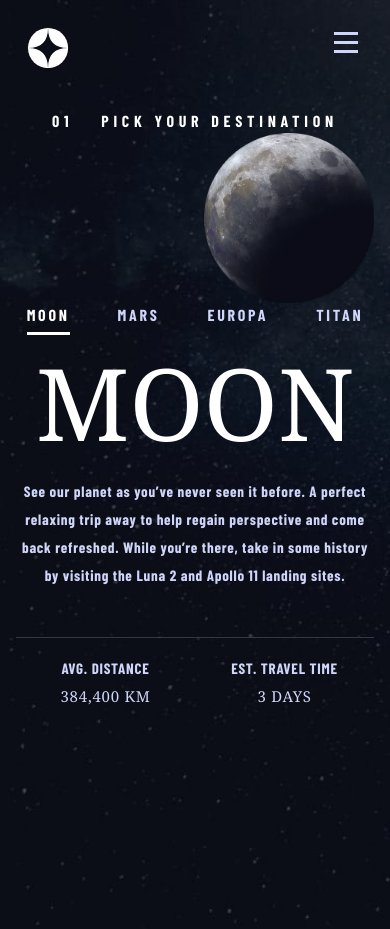
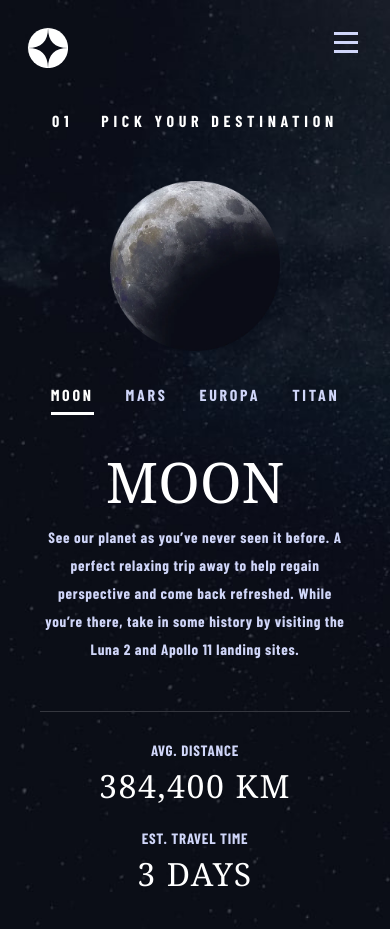
Before and after one commit to puyanwei/space-tourism, a Next.js app: page /destination in a window 390 px wide. Built offline with nearby package versions, Linux system fonts and the light colour scheme; a web font is replaced by a local one.

Commit message:
Destination page responsive adjustments

```diff
--- a/src/components/1-atoms/BackgroundImage/index.tsx
+++ b/src/components/1-atoms/BackgroundImage/index.tsx
@@ -10,7 +10,7 @@ export function BackgroundImage({ url }: BackgroundImageProps) {
     <Image
       className="fixed pointer-events-none -z-10"
       src={url}
-      alt="background image of earth from space"
+      alt="background image of space"
       fill
     />
   )
--- a/src/components/2-molecules/PlanetStatistics/index.tsx
+++ b/src/components/2-molecules/PlanetStatistics/index.tsx
@@ -8,13 +8,16 @@ interface PlanetStatisticsProps extends Component {
 
 export function PlanetStatistics({ distance, travelTime }: PlanetStatisticsProps) {
   return (
-    <div className="uppercase border-t-[1px] border-space-dark-gray grid grid-cols-2  py-4">
-      <Text className="lg:text-sm">Avg. Distance</Text>
-      <Text className="lg:text-sm">Est. Travel Time</Text>
-      <Text className="lg:text-[28px]" theme="serif">
+    <div className="flex flex-col md:grid md:grid-cols-2 uppercase border-t-[1px] border-space-dark-gray py-4 md:gap-2">
+      <Text className="order-1 md:order-none lg:text-sm py-2 md:py-0 ">Avg. Distance</Text>
+      <Text className="order-3 md:order-none lg:text-sm py-2 md:py-0 ">Est. Travel Time</Text>
+      <Text
+        className="order-2 md:order-none text-[32px] md:text-[28px] pb-4 md:py-0 text-white"
+        theme="serif"
+      >
         {distance}
       </Text>
-      <Text className="lg:text-[28px]" theme="serif">
+      <Text className="order-4 md:order-none text-[32px] md:text-[28px] text-white" theme="serif">
         {travelTime}
       </Text>
     </div>
--- a/src/components/3-compositions/NavBar/NavBarMobile.tsx
+++ b/src/components/3-compositions/NavBar/NavBarMobile.tsx
@@ -20,8 +20,10 @@ export function NavBarMobile({ data, currentPath, className = "" }: NavBarProps)
     ? `translate-x-0 from opacity-0 to opacity-100`
     : `translate-x-full from opacity-100 to opacity-0`
 
+  const pointerEventStatus = isMenuOpen ? `pointer-events-auto` : `pointer-events-none`
+
   return (
-    <>
+    <div className="sticky top-0 left-0">
       <span className="flex justify-end">
         {isMenuOpen ? (
           <Button className="z-10 pl-0 m-8" onClick={handleXClick} variant="unset">
@@ -33,7 +35,7 @@ export function NavBarMobile({ data, currentPath, className = "" }: NavBarProps)
           </Button>
         )}
       </span>
-      <div className="fixed inset-0 overflow-hidden">
+      <div className={`fixed inset-0 overflow-hidden pointer-events-none ${pointerEventStatus}`}>
         <div
           className={`pt-[118px] font-primary text-base letter-spacing-[2.7px] uppercase text-white backdrop-blur-2xl bg-space-gray/10 h-screen md:h-[90px] absolute right-0 top-0 w-[60%] z-0 transform ease-in-out duration-300 ${slideAnimation} ${className}`}
         >
@@ -60,6 +62,6 @@ export function NavBarMobile({ data, currentPath, className = "" }: NavBarProps)
           </ul>
         </div>
       </div>
-    </>
+    </div>
   )
 }
--- a/src/components/3-compositions/PlanetPanel/index.tsx
+++ b/src/components/3-compositions/PlanetPanel/index.tsx
@@ -14,7 +14,7 @@ interface PlanetPanelProps extends Component {
   children: ReactNode
 }
 
-export function PlanetPanel({ data, children }: PlanetPanelProps) {
+export function PlanetPanel({ data, children: heading }: PlanetPanelProps) {
   const [currentIndex, setCurrentIndex] = useState(0)
   const { width } = useWindowSize()
   if (!width) return warnAndReturnNull("screen width is empty")
@@ -42,10 +42,12 @@ export function PlanetPanel({ data, children }: PlanetPanelProps) {
   const imageSize = resolveImageSize(width)
   return (
     <>
-      <LeftPanel className="grid grid-cols-1">
-        <div className="justify-self-center lg:justify-self-start lg:pl-60">{children}</div>
+      <LeftPanel className="grid grid-cols-1 gap-4">
+        <PageHeading className="justify-self-center md:justify-self-start lg:pl-12 md:pl-10">
+          {heading}
+        </PageHeading>
         <NextImage
-          className="justify-self-end lg:pt-16 z-10"
+          className="justify-self-center lg:justify-self-end lg:pt-16 py-8"
           src={webp}
           fallbackSrc={png}
           alt={name}
@@ -53,8 +55,8 @@ export function PlanetPanel({ data, children }: PlanetPanelProps) {
           height={`${imageSize}`}
         />
       </LeftPanel>
-      <RightPanel className="max-w-[445px] lg:pt-24">
-        <TabGroup className="space-x-12">
+      <RightPanel className="max-w-[400px] md:max-w-[600px] mx-auto lg:max-w-[445px] lg:pt-24 px-6 md:px-0 md:pb-8 lg:pb-0">
+        <TabGroup className="space-x-8 lg:space-x-12 pb-8">
           {data.map(({ name }, index) => (
             <Tab
               active={data[currentIndex].name === name}
@@ -65,7 +67,9 @@ export function PlanetPanel({ data, children }: PlanetPanelProps) {
             </Tab>
           ))}
         </TabGroup>
-        <Heading level="h2">{name}</Heading>
+        <Heading className="" level="h3">
+          {name}
+        </Heading>
         <Text className="mb-12">{description}</Text>
         <PlanetStatistics distance={distance} travelTime={travel} />
       </RightPanel>
@@ -82,3 +86,6 @@ function RightPanel({ children, className = "" }: { children: ReactNode; classNa
 function LeftPanel({ children, className = "" }: { children: ReactNode; className?: string }) {
   return <div className={className}>{children}</div>
 }
+function PageHeading({ children, className = "" }: { children: ReactNode; className?: string }) {
+  return <div className={className}>{children}</div>
+}
--- a/src/pages/_app.tsx
+++ b/src/pages/_app.tsx
@@ -10,7 +10,6 @@ import { PageUrls } from "@/shared/types"
 import { navbar } from "@/shared/consts"
 import { PageLayout } from "@/components/3-compositions/PageLayout"
 import { ReactNode } from "react"
-import useSWR from "swr"
 
 export const metadata = {
   title: "Space Tourism",
--- a/src/pages/_document.tsx
+++ b/src/pages/_document.tsx
@@ -2,7 +2,7 @@ import { Html, Head, Main, NextScript } from "next/document"
 
 export default function Document() {
   return (
-    <Html>
+    <Html className="scroll-smooth scroll-pt-16 h-screen">
       <Head>
         <link rel="preconnect" href="https://fonts.googleapis.com" />
         <link rel="preconnect" href="https://fonts.gstatic.com" crossOrigin="use-credentials" />
@@ -15,12 +15,10 @@ export default function Document() {
           rel="stylesheet"
         />
       </Head>
-      <html className="scroll-smooth scroll-pt-16">
-        <body>
-          <Main />
-          <NextScript />
-        </body>
-      </html>
+      <body>
+        <Main />
+        <NextScript />
+      </body>
     </Html>
   )
 }
--- a/src/pages/destination/index.tsx
+++ b/src/pages/destination/index.tsx
@@ -2,7 +2,7 @@ import fs from "fs"
 import { SpaceSubheading } from "@/components/2-molecules/SpaceSubheading"
 import { PlanetPanel } from "@/components/3-compositions/PlanetPanel"
 import { Data } from "@/shared/types"
-import { GetStaticProps, GetStaticPropsResult } from "next"
+import { GetStaticProps } from "next"
 
 interface DestinationsProps {
   data: Data
--- a/src/shared/types.ts
+++ b/src/shared/types.ts
@@ -45,3 +45,7 @@ export interface Data {
   crew: Crew[]
   technology: Technology[]
 }
+
+export interface DataProps {
+  data: Data
+}
```
